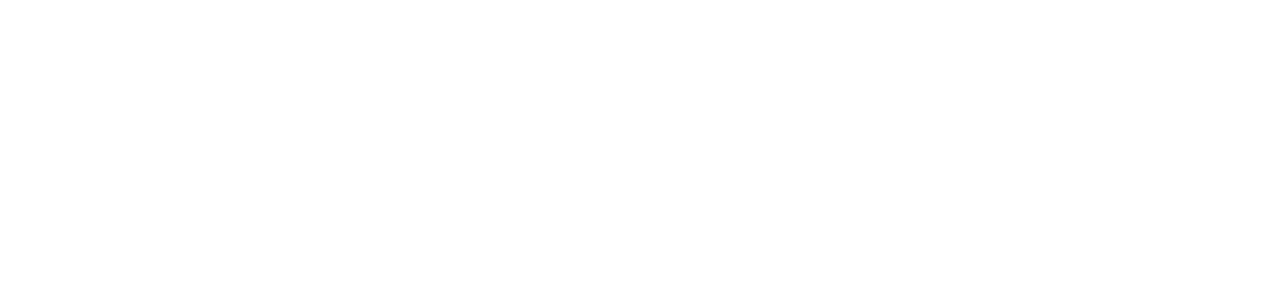
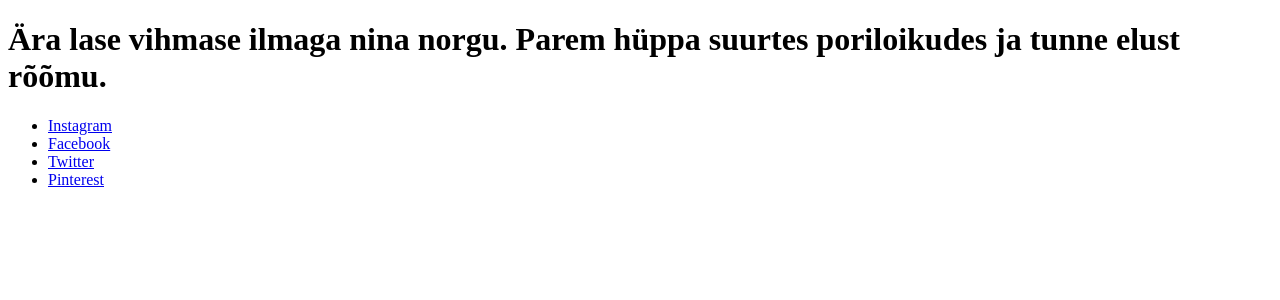
Before and after one commit to gregorlaan/tarkusetera-ee, an Angular app: page /tsitaat/aera-lase-vihmase-ilmaga-nina-norgu-parem-hueppa-suurtes-poriloikudes-ja-tunne-elust-roomu in a window 1280 px wide. Before the commit this address led to /. Shown: the top 300 px of the page. Built offline with nearby package versions, Linux system fonts and the light colour scheme.

Commit message:
Implement quote detail view

```diff
--- a/src/app/app-routing.module.ts
+++ b/src/app/app-routing.module.ts
@@ -1,9 +1,11 @@
 import { NgModule } from '@angular/core';
 import { RouterModule, Routes } from '@angular/router';
+import { QuoteDetailComponent } from './quote/quote-detail.component';
 import { QuoteListComponent } from './quote/quote-list.component';
 
 const routes: Routes = [
   { path: '', component: QuoteListComponent },
+  { path: 'tsitaat/:slug', component: QuoteDetailComponent },
 ];
 
 @NgModule({
--- a/src/app/quote/quote-detail.component.html
+++ b/src/app/quote/quote-detail.component.html
@@ -1 +1,12 @@
-<p>quote-detail works!</p>
+<div *ngIf="quote">
+
+  <h1>{{ quote.desc }}</h1>
+
+  <ul *ngIf="quote.socialMedia">
+    <li><a [href]="quote.socialMedia.instagram">Instagram</a></li>
+    <li><a [href]="quote.socialMedia.facebook">Facebook</a></li>
+    <li><a [href]="quote.socialMedia.twitter">Twitter</a></li>
+    <li><a [href]="quote.socialMedia.pinterest">Pinterest</a></li>
+  </ul>
+
+</div>
--- a/src/app/quote/quote-detail.component.ts
+++ b/src/app/quote/quote-detail.component.ts
@@ -1,4 +1,7 @@
 import { Component, OnInit } from '@angular/core';
+import { ActivatedRoute } from '@angular/router';
+import { Quote } from './shared/quote.model';
+import { QuoteService } from './shared/quote.service';
 
 @Component({
   selector: 'app-quote-detail',
@@ -6,10 +9,26 @@
   styleUrls: ['./quote-detail.component.scss']
 })
 export class QuoteDetailComponent implements OnInit {
+  public quote: Quote = {} as Quote;
 
-  constructor() { }
+  constructor(
+    private route: ActivatedRoute,
+    private quoteService: QuoteService
+  ) { }
 
   ngOnInit(): void {
+    this.getQuote();
+  }
+
+  private getQuote(): void {
+    const slug = this.route.snapshot.paramMap.get('slug') ?? '';
+    this.quoteService.getQuote(slug).then(quote => {
+      if (!quote) {
+        return;
+      }
+
+      this.quote = quote;
+    });
   }
 
 }
--- a/src/app/quote/quote-list.component.html
+++ b/src/app/quote/quote-list.component.html
@@ -1,5 +1,5 @@
 <ul>
   <li *ngFor="let quote of quotes">
-    {{ quote.desc }} ({{ quote.isoDate }})
+    {{ quote.desc }} <a routerLink="/tsitaat/{{quote.slug}}">({{ quote.isoDate }})</a>
   </li>
 </ul>
--- a/src/app/quote/quote-list.component.ts
+++ b/src/app/quote/quote-list.component.ts
@@ -16,7 +16,7 @@
     this.getQuotes();
   }
 
-  private getQuotes() {
+  private getQuotes(): void {
     this.quoteService.getQuotes().then(quotes => this.quotes = quotes);
   }
 
--- a/src/app/quote/shared/quote.service.ts
+++ b/src/app/quote/shared/quote.service.ts
@@ -8,4 +8,9 @@
   getQuotes() {
     return Promise.resolve(QUOTES);
   }
+
+  getQuote(slug: string) {
+    const quote = QUOTES.find(quote => quote.slug === slug);
+    return Promise.resolve(quote);
+  }
 }
```
